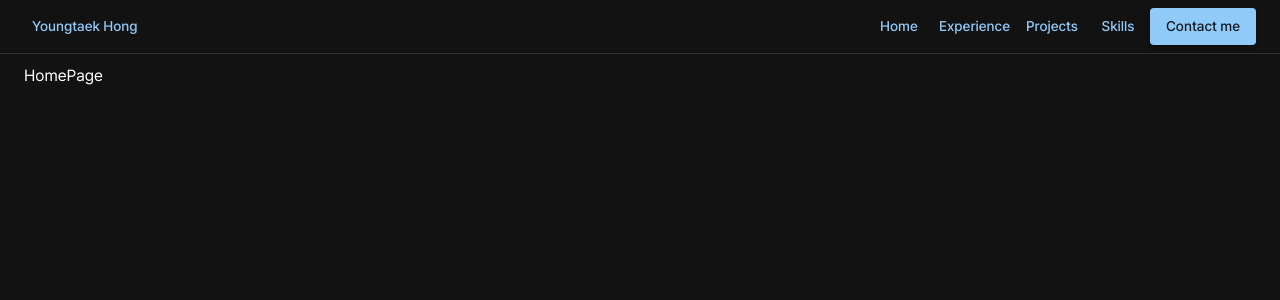
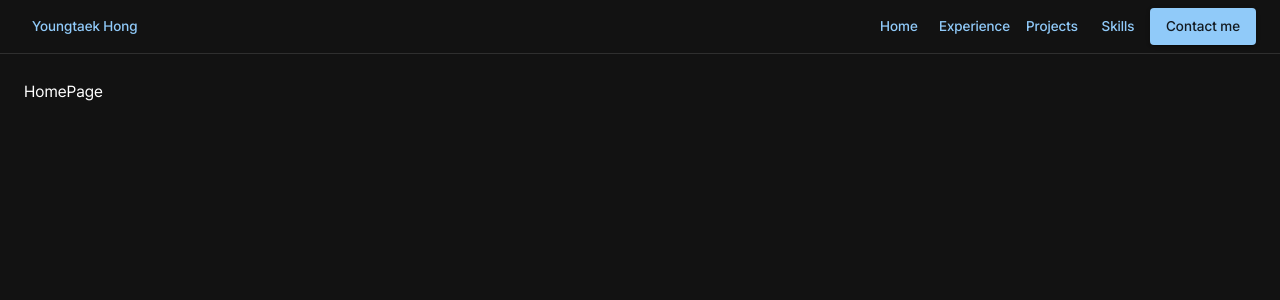
Before and after one commit to Auxilia606/ythong-me, a Next.js app: page / in a window 1280 px wide. Shown: the top 300 px of the page. Built offline with nearby package versions, Linux system fonts and the light colour scheme; what @mui/material-nextjs would draw is missing.

Commit message:
Style: 화면 간격 수정, 불필요한 css 삭제

```diff
--- a/app/(main)/layout.tsx
+++ b/app/(main)/layout.tsx
@@ -16,7 +16,7 @@ export default function MainLayout({
         display: "flex",
         flexDirection: "column",
         bgcolor: theme.vars.palette.background.default,
-        pt: 8,
+        pt: 10,
       }}
     >
       <AppHeader />
@@ -26,7 +26,6 @@ export default function MainLayout({
           flex: 1,
           minHeight: 0,
           display: "flex",
-          flexDirection: { xs: "column", md: "row" },
         }}
       >
         {children}
```
